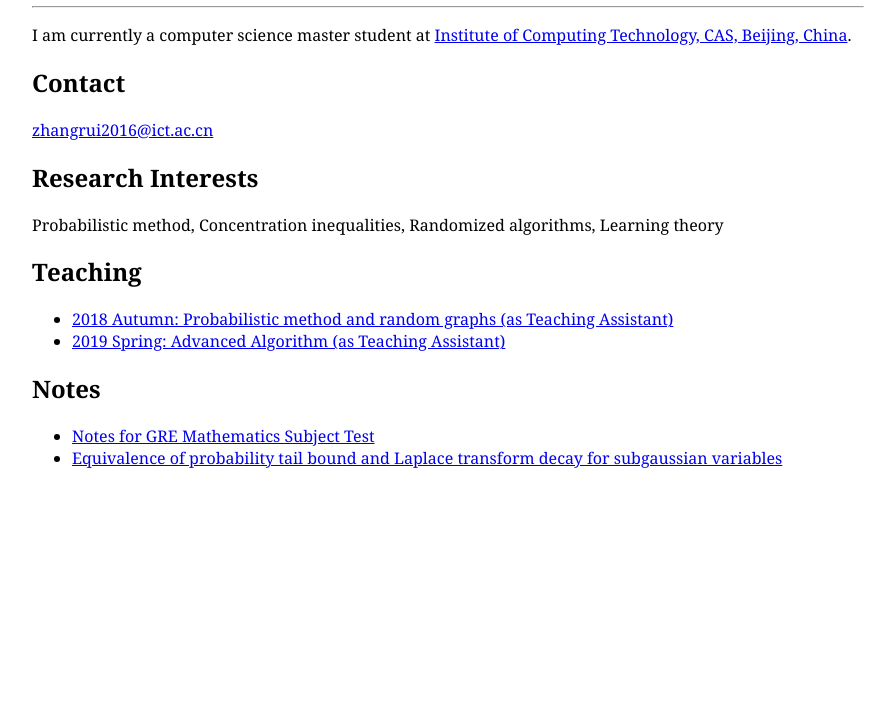
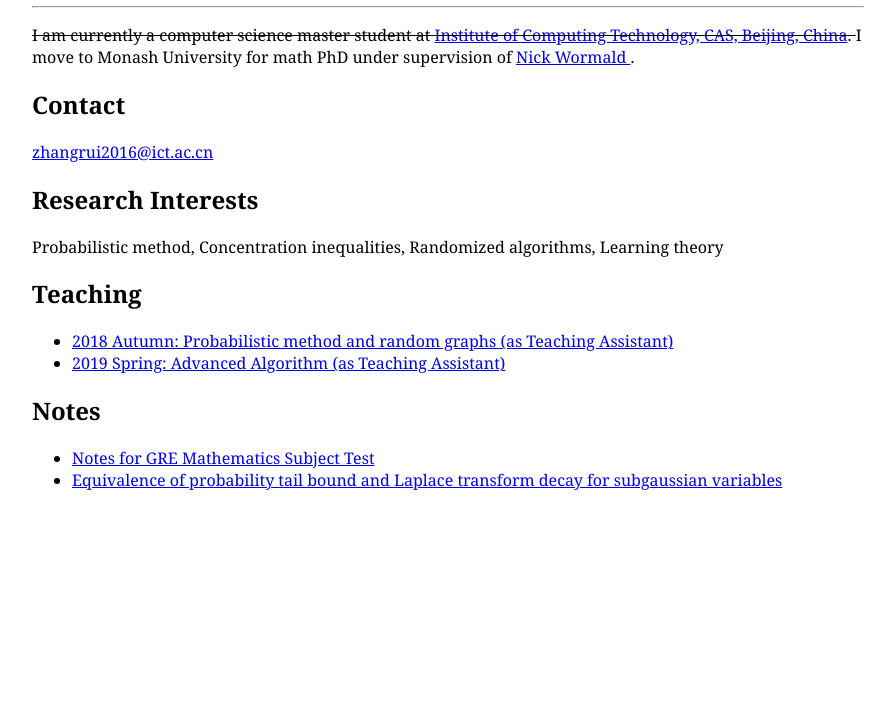
Before and after one commit to z14120902/z14120902.github.io, a plain HTML site: page index.html in a window 1280 px wide. Shown: the part 80-800 px from the top of the page, without its empty margins (192-1087 px from the left). Drawn offline with Linux system fonts and the light colour scheme.

Commit message:
Update index.html

```diff
--- a/index.html
+++ b/index.html
@@ -12,8 +12,12 @@
 <hr>
 
 <p>
+<del>
 I am currently a computer science master student at
 <a href="http://www.ict.cas.cn">Institute of Computing Technology, CAS, Beijing, China</a>.
+	</del>
+	I move to Monash University for math PhD under supervision of <a href="https://en.wikipedia.org/wiki/Nick_Wormald">Nick Wormald
+</a>.
 </p>
 
 	<h2>Contact</h2>
```
